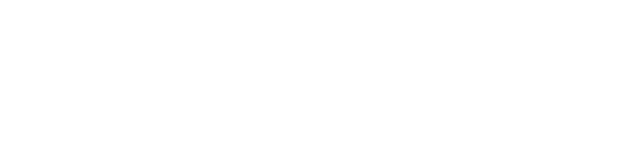
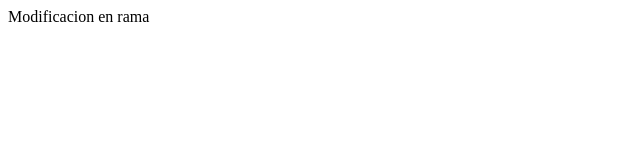
Before and after one commit to EmanuelMugna/Workspace, a plain HTML site: page index.html in a window 1280 px wide. Shown: the whole page, without its empty margins (0-640 px from the left). Drawn offline with Linux system fonts and the light colour scheme.

Commit message:
Mi primer rama

```diff
--- a/index.html
+++ b/index.html
@@ -23,6 +23,7 @@
                         <h3></h3>
                     </hgroup>
                 </header>
+                <p>Modificacion en rama</p>
                 <figure></figure>
                 <figcaption></figcaption>
                 <footer></footer>
```
